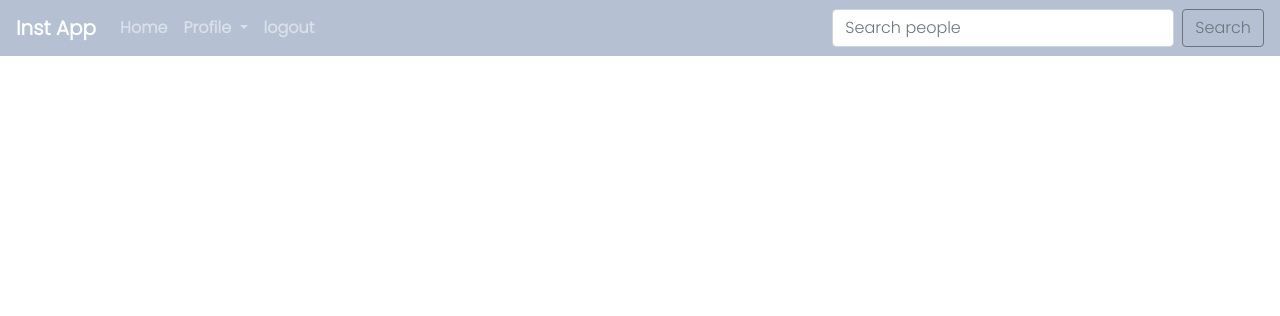
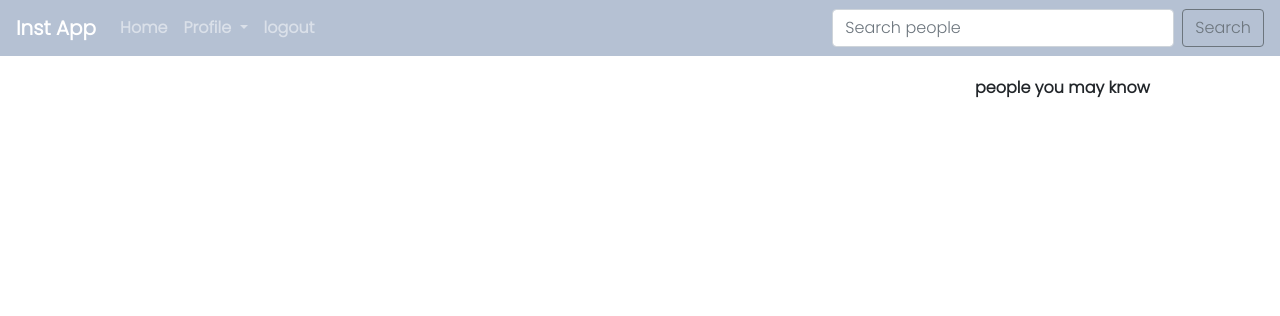
Before and after one commit to lcmongwe/instapp, a Django app: page / in a window 1280 px wide. Shown: the top 316 px of the page. Run offline with Django 4.2, Linux system fonts and the light colour scheme; the visitor is signed in with stand-in values (Sample User, id 1); data that the repository does not hold is empty; some libraries are stand-ins or nearby versions.

Commit message:
requirements.txt file updated

```diff
--- a/instapp/templates/home.html
+++ b/instapp/templates/home.html
@@ -53,7 +53,7 @@
   <div class="col-md-1"></div>
 
   <div class="col-md-2">
-    <p style="color: white; font-weight: bold">people you may know</p>
+    <p style=" font-weight: bold">people you may know</p>
 
     {%for post in profile%} {% if post.profile_photo%}
     <div class="knowing">
--- a/instapp/templates/navbar.html
+++ b/instapp/templates/navbar.html
@@ -28,6 +28,7 @@
             {%if user.is_authenticated%}
             <a class="dropdown-item" href="{% url 'myprofile' %}"> My Profile</a>
             <!-- <a class="dropdown-item" href="{% url 'landing' %}"> landing</a> -->
+            <a class="dropdown-item" href="{% url 'profile' %}"> Create Profile</a>
 
         <a class="dropdown-item" href="{% url 'post' %}">Post Pic</a>
        {%else%}
--- a/instapp/views.py
+++ b/instapp/views.py
@@ -84,6 +84,7 @@ def post_picture(request):
             form.save()
         messages.success(request,('picture posted'))
 
+        return redirect('home')
     return render(request, 'post.html',{'form': form,})
 
 def create_profile(request):
```
